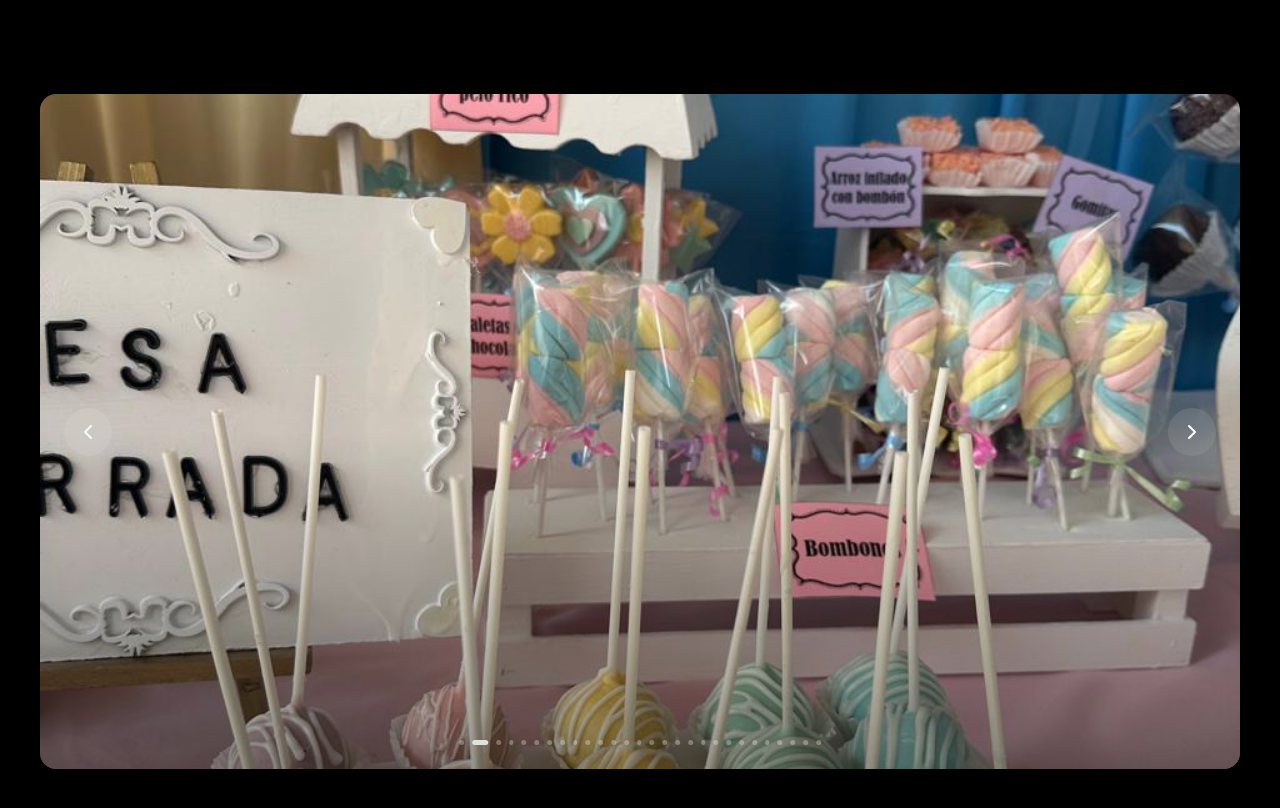
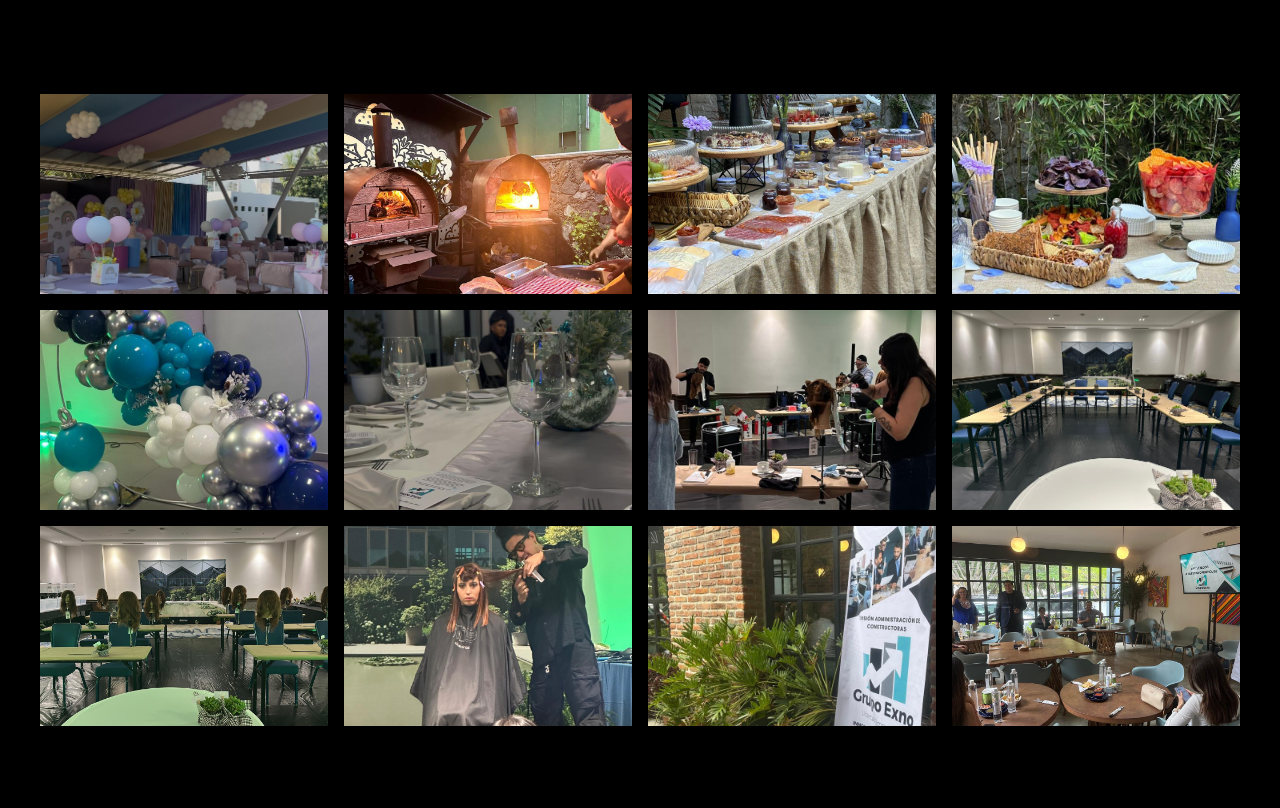
Before and after one commit to abrahammontes/hannahevents.org, a Next.js app: page /en in a window 1280 px wide. Shown: the part 3970-4778 px from the top of the page. Built offline with nearby package versions, Linux system fonts and the light colour scheme.

Commit message:
feat: replace low-quality carousel with premium bento image mosaic

```diff
--- a/src/components/Carousel.tsx
+++ /dev/null
@@ -1,119 +0,0 @@
-'use client';
-
-import React, { useState, useEffect } from 'react';
-import { motion, AnimatePresence } from 'framer-motion';
-import { ChevronLeft, ChevronRight } from 'lucide-react';
-
-const images = [
-  '/images/carousel/HannaH (1).jpeg',
-  '/images/carousel/HannaH (3).jpeg',
-  '/images/carousel/HannaH (5).jpeg',
-  '/images/carousel/HannaH (6).jpeg',
-  '/images/carousel/HannaH (7).jpeg',
-  '/images/carousel/HannaH (8).jpeg',
-  '/images/carousel/HannaH (9).jpeg',
-  '/images/carousel/HannaH (12).jpeg',
-  '/images/carousel/HannaH (13).jpeg',
-  '/images/carousel/HannaH (15).jpeg',
-  '/images/carousel/HannaH (16).jpeg',
-  '/images/carousel/HannaH (17).jpeg',
-  '/images/carousel/HannaH (18).jpeg',
-  '/images/carousel/HannaH (19).jpeg',
-  '/images/carousel/HannaH (20).jpeg',
-  '/images/carousel/HannaH (21).jpeg',
-  '/images/carousel/HannaH (22).jpeg',
-  '/images/carousel/HannaH (23).jpeg',
-  '/images/carousel/HannaH (24).jpeg',
-  '/images/carousel/HannaH (25).jpeg',
-  '/images/carousel/HannaH (26).jpeg',
-  '/images/carousel/HannaH (27).jpeg',
-  '/images/carousel/HannaH (28).jpeg',
-  '/images/carousel/HannaH (29).jpeg',
-  '/images/carousel/HannaH (30).jpeg',
-  '/images/carousel/HannaH (31).jpeg',
-  '/images/carousel/HannaH (32).jpeg',
-  '/images/carousel/HannaH (33).jpeg'
-];
-
-const Carousel = () => {
-  const [currentIndex, setCurrentIndex] = useState(0);
-
-  useEffect(() => {
-    const timer = setInterval(() => {
-      setCurrentIndex((prev) => (prev + 1) % images.length);
-    }, 5000);
-    return () => clearInterval(timer);
-  }, []);
-
-  const next = () => setCurrentIndex((prev) => (prev + 1) % images.length);
-  const prev = () => setCurrentIndex((prev) => (prev - 1 + images.length) % images.length);
-
-  return (
-    <div className="carousel-container" style={{ position: 'relative', width: '100%', borderRadius: '1rem', marginTop: '4rem', overflow: 'hidden' }}>
-      <AnimatePresence mode="popLayout">
-        <motion.img
-          key={currentIndex}
-          src={images[currentIndex]}
-          initial={{ opacity: 0, scale: 1.05 }}
-          animate={{ opacity: 1, scale: 1 }}
-          exit={{ opacity: 0, scale: 0.95 }}
-          transition={{ duration: 0.8, ease: 'easeInOut' }}
-          style={{ width: '100%', height: '100%', objectFit: 'cover', position: 'absolute', inset: 0 }}
-        />
-      </AnimatePresence>
-
-      {/* Overlay */}
-      <div style={{ position: 'absolute', inset: 0, background: 'linear-gradient(to top, rgba(0,0,0,0.4) 0%, transparent 50%)', pointerEvents: 'none' }}></div>
-
-      <style jsx>{`
-        .carousel-container {
-          aspect-ratio: 16 / 9;
-          height: auto;
-        }
-        @media (max-width: 768px) {
-          .carousel-container {
-            aspect-ratio: 4 / 3;
-            min-height: 350px;
-          }
-        }
-        @media (min-width: 1400px) {
-          .carousel-container {
-            height: 600px;
-          }
-        }
-      `}</style>
-
-      {/* Controls */}
-      <button
-        onClick={prev}
-        style={{ position: 'absolute', left: '1.5rem', top: '50%', transform: 'translateY(-50%)', background: 'rgba(255,255,255,0.1)', backdropFilter: 'blur(10px)', border: 'none', borderRadius: '50%', width: '3rem', height: '3rem', display: 'flex', alignItems: 'center', justifyContent: 'center', cursor: 'pointer', zIndex: 10 }}
-      >
-        <ChevronLeft color="white" />
-      </button>
-      <button
-        onClick={next}
-        style={{ position: 'absolute', right: '1.5rem', top: '50%', transform: 'translateY(-50%)', background: 'rgba(255,255,255,0.1)', backdropFilter: 'blur(10px)', border: 'none', borderRadius: '50%', width: '3rem', height: '3rem', display: 'flex', alignItems: 'center', justifyContent: 'center', cursor: 'pointer', zIndex: 10 }}
-      >
-        <ChevronRight color="white" />
-      </button>
-
-      {/* Pagination */}
-      <div style={{ position: 'absolute', bottom: '1.5rem', left: '50%', transform: 'translateX(-50%)', display: 'flex', gap: '0.5rem', zIndex: 10 }}>
-        {images.map((_, i) => (
-          <div
-            key={i}
-            style={{
-              width: i === currentIndex ? '1rem' : '0.3rem',
-              height: '0.3rem',
-              borderRadius: '0.5rem',
-              backgroundColor: i === currentIndex ? 'var(--primary)' : 'rgba(255,255,255,0.3)',
-              transition: 'all 0.3s ease'
-            }}
-          />
-        ))}
-      </div>
-    </div>
-  );
-};
-
-export default Carousel;
--- /dev/null
+++ b/src/components/ImageMosaic.tsx
@@ -0,0 +1,139 @@
+'use client';
+
+import React from 'react';
+import { motion } from 'framer-motion';
+
+const images = [
+  { src: '/images/carousel/HannaH (1).jpeg', span: 'col-span-2 row-span-2' },
+  { src: '/images/carousel/HannaH (12).jpeg', span: 'col-span-1 row-span-1' },
+  { src: '/images/carousel/HannaH (13).jpeg', span: 'col-span-1 row-span-2' },
+  { src: '/images/carousel/HannaH (15).jpeg', span: 'col-span-1 row-span-1' },
+  { src: '/images/carousel/HannaH (16).jpeg', span: 'col-span-2 row-span-1' },
+  { src: '/images/carousel/HannaH (17).jpeg', span: 'col-span-1 row-span-1' },
+  { src: '/images/carousel/HannaH (18).jpeg', span: 'col-span-1 row-span-2' },
+  { src: '/images/carousel/HannaH (19).jpeg', span: 'col-span-2 row-span-2' },
+  { src: '/images/carousel/HannaH (20).jpeg', span: 'col-span-1 row-span-1' },
+  { src: '/images/carousel/HannaH (21).jpeg', span: 'col-span-1 row-span-1' },
+  { src: '/images/carousel/HannaH (22).jpeg', span: 'col-span-2 row-span-1' },
+  { src: '/images/carousel/HannaH (23).jpeg', span: 'col-span-1 row-span-1' },
+];
+
+const ImageMosaic = () => {
+  return (
+    <div className="mosaic-container" style={{ width: '100%', marginTop: '4rem' }}>
+      <div className="bento-grid">
+        {images.map((img, i) => (
+          <motion.div
+            key={i}
+            initial={{ opacity: 0, scale: 0.9 }}
+            whileInView={{ opacity: 1, scale: 1 }}
+            viewport={{ once: true, margin: "-50px" }}
+            transition={{ duration: 0.5, delay: i * 0.05 }}
+            className={`mosaic-item ${img.span}`}
+          >
+            <div className="image-wrapper">
+              <img
+                src={img.src}
+                alt={`HannaH Event ${i + 1}`}
+                loading="lazy"
+              />
+              <div className="overlay"></div>
+            </div>
+          </motion.div>
+        ))}
+      </div>
+
+      <style jsx>{`
+        .bento-grid {
+          display: grid;
+          grid-template-columns: repeat(4, 1fr);
+          grid-auto-rows: 200px;
+          gap: 1rem;
+        }
+
+        .mosaic-item {
+          position: relative;
+          overflow: hidden;
+          border-radius: 1rem;
+          background: rgba(255, 255, 255, 0.05);
+          border: 1px solid rgba(255, 255, 255, 0.1);
+        }
+
+        .image-wrapper {
+          width: 100%;
+          height: 100%;
+          position: relative;
+          overflow: hidden;
+        }
+
+        img {
+          width: 100%;
+          height: 100%;
+          object-fit: cover;
+          transition: transform 0.6s cubic-bezier(0.16, 1, 0.3, 1);
+        }
+
+        .mosaic-item:hover img {
+          transform: scale(1.05);
+        }
+
+        .overlay {
+          position: absolute;
+          inset: 0;
+          background: linear-gradient(to top, rgba(0,0,0,0.3) 0%, transparent 60%);
+          opacity: 0;
+          transition: opacity 0.3s ease;
+        }
+
+        .mosaic-item:hover .overlay {
+          opacity: 1;
+        }
+
+        /* Spans */
+        .col-span-2 { grid-column: span 2; }
+        .row-span-2 { grid-row: span 2; }
+        .col-span-1 { grid-column: span 1; }
+        .row-span-1 { grid-row: span 1; }
+
+        @media (max-width: 1024px) {
+          .bento-grid {
+            grid-template-columns: repeat(3, 1fr);
+            grid-auto-rows: 180px;
+          }
+        }
+
+        @media (max-width: 768px) {
+          .bento-grid {
+            grid-template-columns: repeat(2, 1fr);
+            grid-auto-rows: 150px;
+            gap: 0.75rem;
+          }
+          /* Reset spans for mobile to avoid broken layouts */
+          .col-span-2, .row-span-2 {
+            grid-column: span 1;
+            grid-row: span 1;
+          }
+          /* Re-apply some strategic spans for mobile */
+          .mosaic-item:nth-child(1),
+          .mosaic-item:nth-child(8) {
+            grid-column: span 2;
+            grid-row: span 2;
+          }
+        }
+
+        @media (max-width: 480px) {
+          .bento-grid {
+            grid-template-columns: 1fr;
+            grid-auto-rows: 250px;
+          }
+          .col-span-2, .row-span-2 {
+            grid-column: span 1;
+            grid-row: span 1;
+          }
+        }
+      `}</style>
+    </div>
+  );
+};
+
+export default ImageMosaic;
--- a/src/components/WhyChooseUs.tsx
+++ b/src/components/WhyChooseUs.tsx
@@ -5,7 +5,7 @@ import Link from 'next/link';
 import { motion } from 'framer-motion';
 import { Globe, Lightbulb, UserCheck, Eye } from 'lucide-react';
 
-import Carousel from './Carousel';
+import ImageMosaic from './ImageMosaic';
 
 interface WhyChooseUsProps {
   dictionary: {
@@ -181,7 +181,7 @@ const WhyChooseUs = ({ dictionary }: WhyChooseUsProps) => {
           </Link>
         </motion.div>
 
-        <Carousel />
+        <ImageMosaic />
       </div>
 
       <style jsx>{`
```
Also changed, not shown: 1 other file (tests, documents, lock files or other folders).
